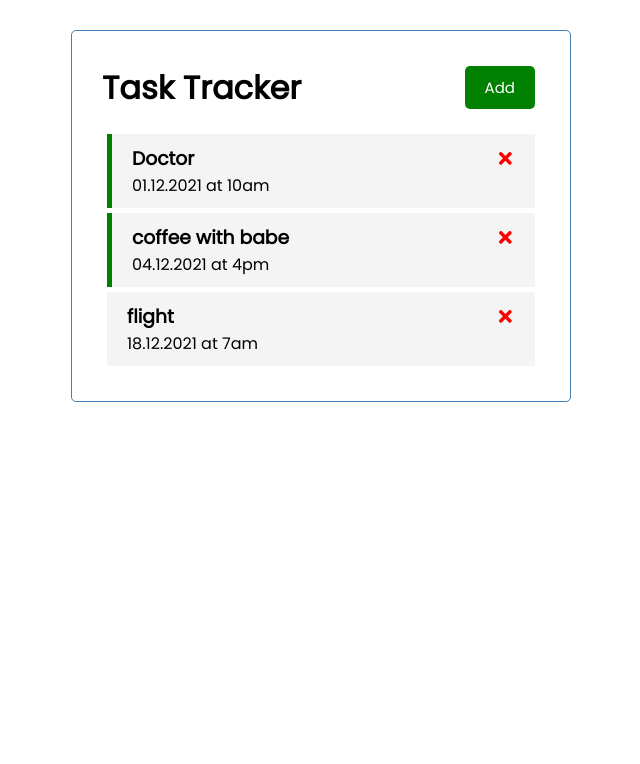
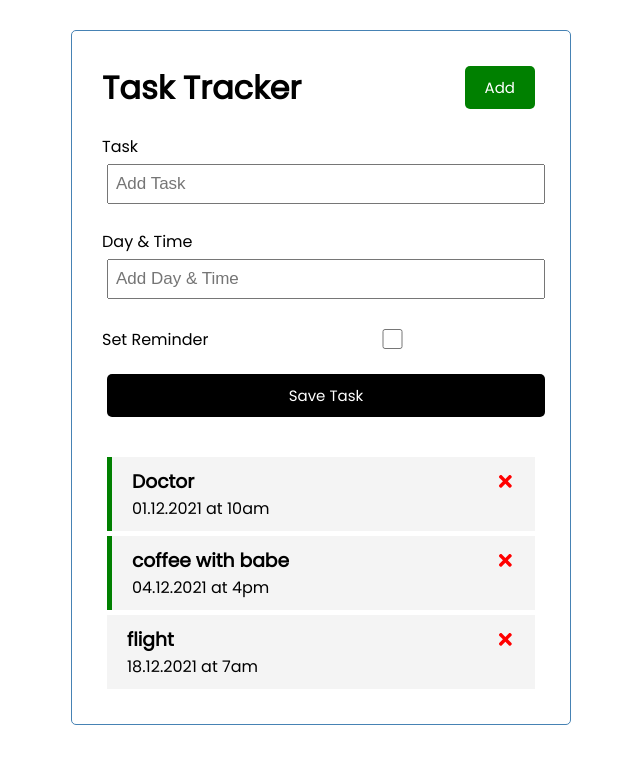
Before and after one commit to jalridley/react-task-tracker, a React (Create React App) app: page / in a window 1280 px wide. Shown: the top 764 px of the page, without its empty margins (319-959 px from the left). Built offline with nearby package versions, Linux system fonts and the light colour scheme; the HTML template or start-up script is replaced by a standard one.

Commit message:
created add task  form and  styling

```diff
--- a/src/App.js
+++ b/src/App.js
@@ -9,6 +9,7 @@
 import { useState } from 'react';
 import Header from './components/Header';
 import Tasks from './components/Tasks';
+import AddTask from './components/AddTask';
 
 function App() {
     const [tasks, setTasks] = useState([
@@ -51,6 +52,7 @@
     return (
         <div className="container">
             <Header />
+            <AddTask />
             {tasks.length > 0 ? (
                 <Tasks
                     tasks={tasks}
--- /dev/null
+++ b/src/components/AddTask.js
@@ -0,0 +1,22 @@
+const AddTask = () => {
+    return (
+        <form className="add-form">
+            <div className="form-control">
+                <label>Task</label>
+                <input type="text" placeholder="Add Task" />
+            </div>
+            <div className="form-control">
+                <label>Day & Time</label>
+                <input type="text" placeholder="Add Day & Time" />
+            </div>
+            <div className="form-control form-control-check">
+                <label>Set Reminder</label>
+                <input type="checkbox" />
+            </div>
+
+            <input type="submit" value="Save Task" className="btn btn-block" />
+        </form>
+    );
+};
+
+export default AddTask;
```
